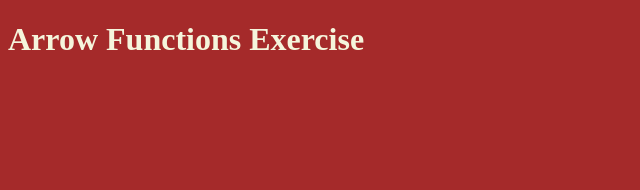
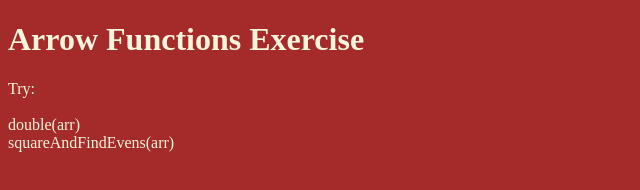
Before and after one commit to N-Pearce/arrow-functions-exercises, a plain HTML site: page index.html in a window 1280 px wide. Shown: the whole page, without its empty margins (0-640 px from the left). Drawn offline with Linux system fonts and the light colour scheme.

Commit message:
adds context text

```diff
--- a/arrows.css
+++ b/arrows.css
@@ -5,3 +5,7 @@ h1 {
 body {
     background-color: brown;
 }
+
+p {
+    color: beige;
+}
--- a/index.html
+++ b/index.html
@@ -9,6 +9,10 @@
 <body>
     <h1>Arrow Functions Exercise</h1>
 
+    <p>Try: <br> <br>
+    double(arr) <br>
+    squareAndFindEvens(arr)</p>
+
     <script src="arrows.js"></script>
 </body>
 </html>
```
